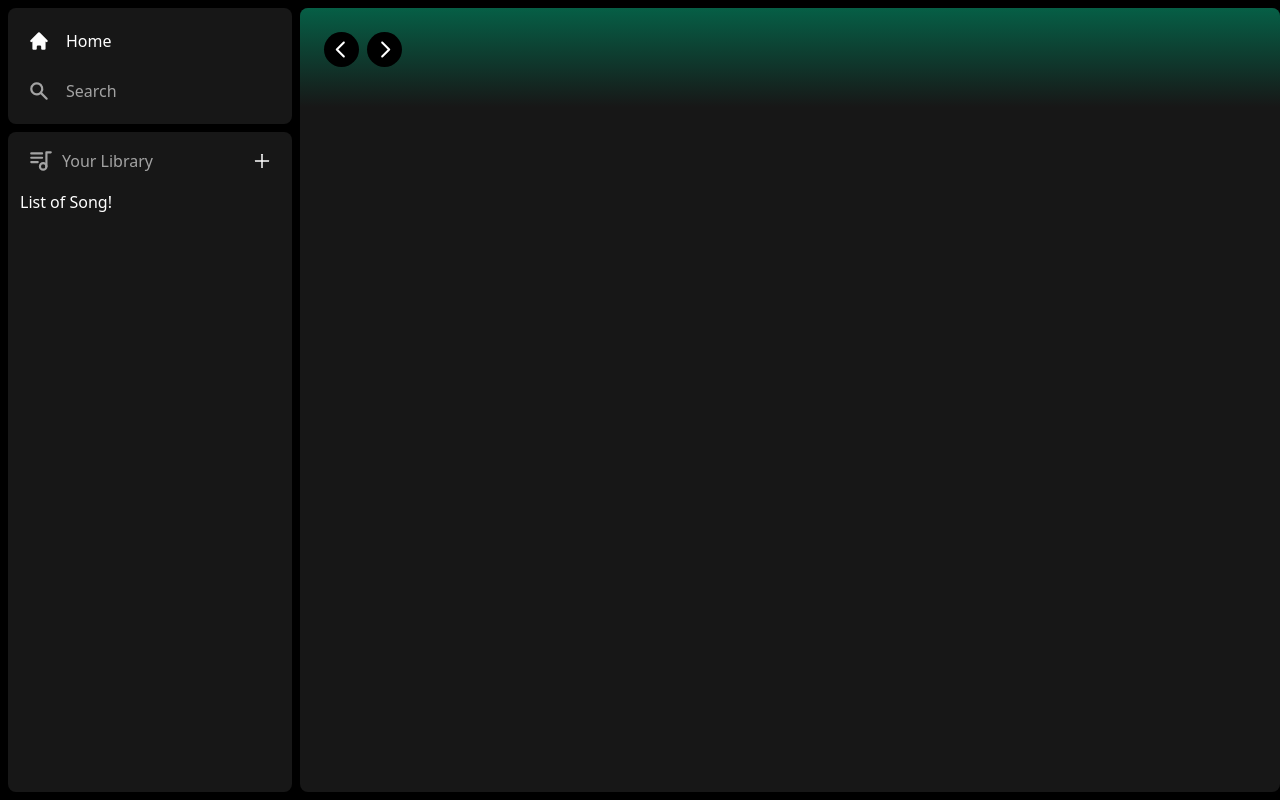
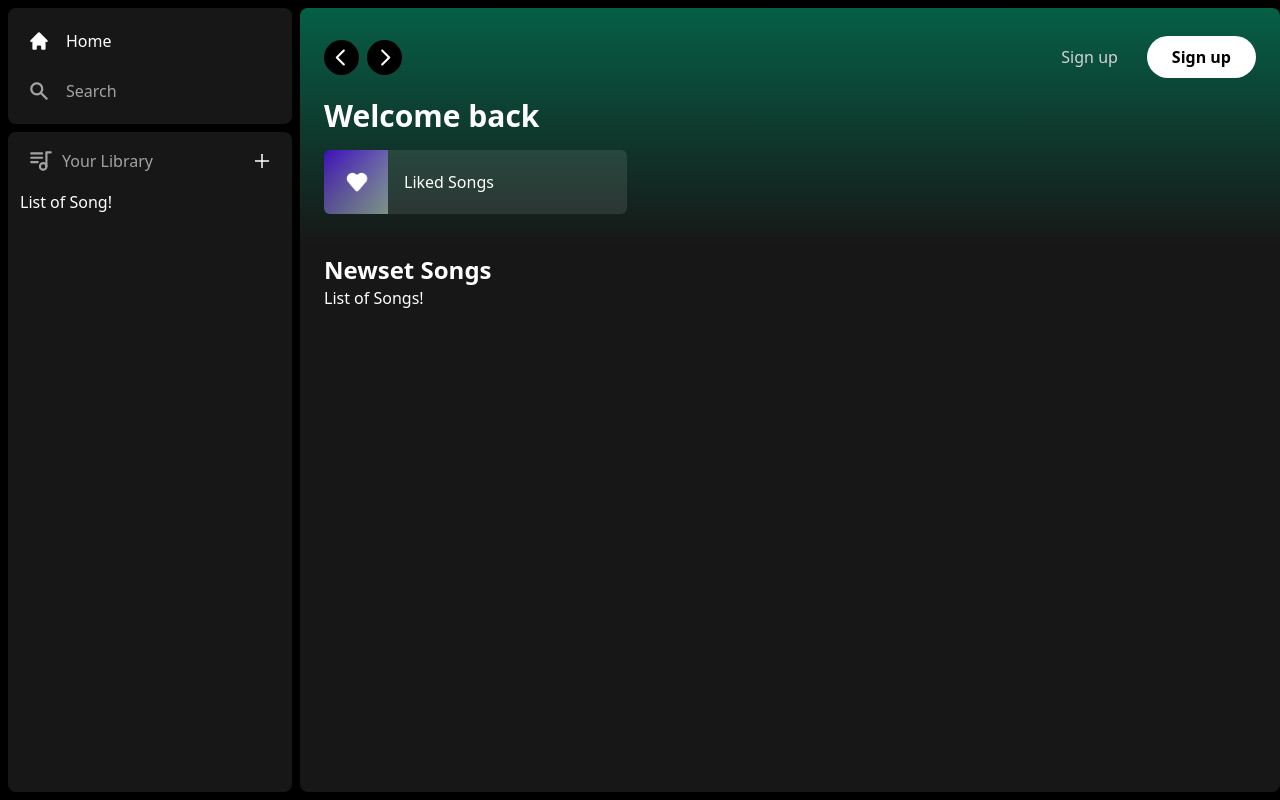
Before and after one commit to Youress/Spotify-clone, a Next.js app: page / in a window 1280 px wide. Built offline with nearby package versions, Linux system fonts and the light colour scheme.

Commit message:
Header layout

```diff
--- a/app/(site)/page.tsx
+++ b/app/(site)/page.tsx
@@ -1,7 +1,39 @@
 import Header from "@/components/Header";
+import ListItem from "@/components/ListItem";
 
 export default function Home() {
-  return <div className="bg-neutral-900 rounded-lg h-full w-full overflow-hidden overflow-y-auto">
-    <Header>Header</Header>
-  </div>;
+  return (
+    <div className="bg-neutral-900 rounded-lg h-full w-full overflow-hidden overflow-y-auto">
+      <Header>
+        <div className="mb-2">
+          <h1 className="text-white text-3xl font-semibold">Welcome back</h1>
+          <div
+            className="
+             grid
+             grid-cols-1
+             sm:grid-cols-2
+             xl:grid-cols-3
+             2xl:grid-cols-4
+             gap-3
+             mt-4
+             "
+          >
+            <ListItem
+              image="/images/liked.png"
+              name="Liked Songs"
+              href="liked"
+            />
+          </div>
+        </div>
+      </Header>
+      <div className="mt-2 mb-6 px-6">
+        <div className="flex justify-between items-center">
+          <h1 className="text-white text-2xl font-semibold">Newset Songs</h1>
+        </div>
+        <div>
+          List of Songs!
+        </div>
+      </div>
+    </div>
+  );
 }
--- /dev/null
+++ b/components/Button.tsx
@@ -0,0 +1,34 @@
+import { forwardRef } from "react";
+import { twMerge } from "tailwind-merge";
+
+type ButtonProps = React.ButtonHTMLAttributes<HTMLButtonElement>
+
+const Button = forwardRef<HTMLButtonElement, ButtonProps>(
+  ({ className, children, disabled, type = "button", ...props }, ref) => {
+    return (
+      <button
+        ref={ref}
+        className={twMerge(`w-full
+            rounded-full
+            bg-green-500
+            border
+            border-transparent
+            px-3 py-3
+            disabled:cursor-not-allowed
+            disabled:opacity-50 text-black
+            font-bold
+            hover:opacity-75
+            transition `,className)}
+        disabled={disabled}
+        type={type}
+        {...props}
+      >
+        {children}
+      </button>
+    );
+  }
+);
+
+Button.displayName = "Button";
+
+export default Button;
--- a/components/Header.tsx
+++ b/components/Header.tsx
@@ -1,7 +1,10 @@
 "use client";
 import { useRouter } from "next/navigation";
 import { RxCaretLeft, RxCaretRight } from "react-icons/rx";
+import { HiHome } from "react-icons/hi";
 import { twMerge } from "tailwind-merge";
+import { BiSearch } from "react-icons/bi";
+import Button from "./Button";
 
 interface HeaderProps {
   children: React.ReactNode;
@@ -19,21 +22,61 @@
         bg-gradient-to-b
         from-emerald-800
         p-6
-
         `,
         className
       )}
     >
       <div className="w-full mb-4 flex items-center justify-between">
-         <div className="hidden md:flex gap-x-2 items-center">
-            <button className="rounded-full bg-black flex items-center justify-center hover:opacity-75 transition">
-                <RxCaretLeft className="text-white" size={35}/>
-            </button>
-            <button className="rounded-full bg-black flex items-center justify-center hover:opacity-75 transition">
-                <RxCaretRight className="text-white" size={35}/>
-            </button>
-         </div>
+        <div className="hidden md:flex gap-x-2 items-center">
+          <button
+            onClick={() => router.back()}
+            className="rounded-full bg-black flex items-center justify-center hover:opacity-75 transition"
+          >
+            <RxCaretLeft className="text-white" size={35} />
+          </button>
+          <button
+            onClick={() => router.forward()}
+            className="rounded-full bg-black flex items-center justify-center hover:opacity-75 transition"
+          >
+            <RxCaretRight className="text-white" size={35} />
+          </button>
+        </div>
+        <div className="flex md:hidden gap-x-2 items-center">
+          <button className="rounded-full p-2 flex items-center bg-white justify-center hover:opacity-75 transition ">
+            <HiHome className="text-black" size={20} />
+          </button>
+          <button className="rounded-full p-2 flex items-center bg-white justify-center hover:opacity-75 transition ">
+            <BiSearch className="text-black" size={20} />
+          </button>
+        </div>
+        <div className="flex justify-between items-center gap-x-4">
+          <>
+            <div>
+              <Button onClick={()=>{}}
+                className="
+            bg-transparent
+            text-neutral-300
+            font-medium
+            "
+              >
+                Sign up
+              </Button>
+            </div>
+            <div>
+              <Button onClick={()=>{}}
+                className="
+            bg-white
+            px-6
+            py-2
+            "
+              >
+                Sign up
+              </Button>
+            </div>
+          </>
+        </div>
       </div>
+      {children}
     </div>
   );
 };
--- a/components/Library.tsx
+++ b/components/Library.tsx
@@ -23,8 +23,8 @@
           size={20}
           onClick={onclick}
         />
-      </div>        <div className="flex flex-col gap-y-2 mt-4 px-3">List of Song!</div>
-
+      </div>
+      <div className="flex flex-col gap-y-2 mt-4 px-3">List of Song!</div>
     </div>
   );
 };
--- /dev/null
+++ b/components/ListItem.tsx
@@ -0,0 +1,44 @@
+"use client";
+
+import { useRouter } from "next/navigation";
+import { FaPlay } from "react-icons/fa";
+import Image from "next/image";
+
+interface ListItemProps {
+  image: string;
+  name: string;
+  href: string;
+}
+const ListItem = ({ image, name, href }) => {
+  const router = useRouter();
+
+  const onCLick = () => {
+    // add authentication before push
+    router.push(href);
+  };
+  return (
+    <button
+    onClick={onCLick}
+      className="relative group flex items-center rounded-md overflow-hidden gap-x-4
+  bg-neutral-100/10
+  hover:bg-neutral-100/20
+    transtion
+    pr-4"
+    >
+      <div
+        className="
+    relative
+    min-h-[64px]
+    min-w-[64px]"
+      >
+        <Image className="object-cover" fill src={image} alt="liked song" />
+      </div>
+      <p className="font-medium truncate py-5">{name}</p>
+      <div className="absolute transition opacity-0 rounded-full flex items-center justify-center bg-green-500 p-4 drop-shadow-md right-5 group-hover:opacity-100 hover:scale-110">
+<FaPlay className="text-black"/>
+      </div>
+    </button>
+  );
+};
+
+export default ListItem;
```
Also changed, not shown: public/images/liked.png (added).
